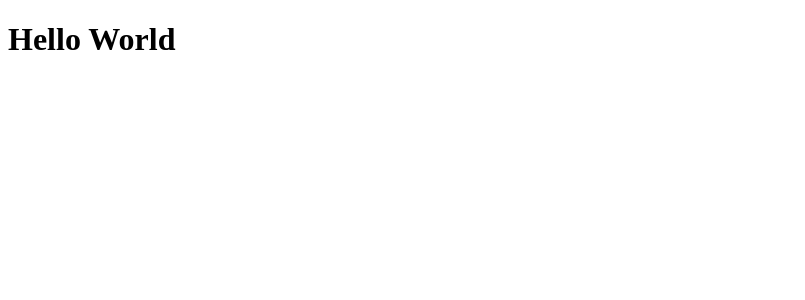
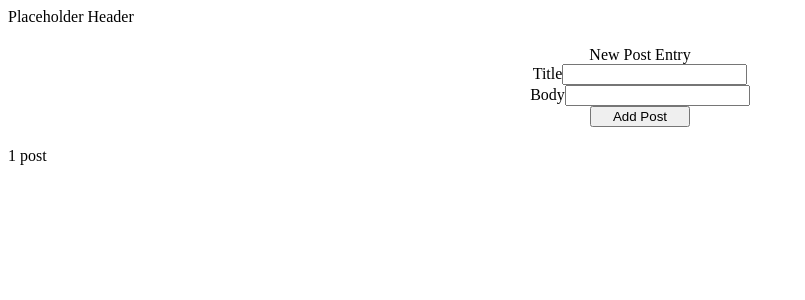
Before and after one commit to ErikGraciosa/ct-lab35-blog, a React app: page / in a window 1280 px wide. Shown: the top 300 px of the page, without its empty margins (0-805 px from the left). Built offline with nearby package versions, Linux system fonts and the light colour scheme.

Commit message:
added small front end

```diff
--- /dev/null
+++ b/src/actions/postActions.js
@@ -0,0 +1,4 @@
+// posts have a title and body
+// you can create a post
+// you can delete a post
+// BONUS: you can update a post by passing an id and new body
--- a/src/components/app/App.jsx
+++ b/src/components/app/App.jsx
@@ -1,5 +1,14 @@
 import React from 'react';
+import Header from '../header/Header';
+import PostForm from '../postForm/PostForm';
+import PostList from '../postList/PostList';
 
 export default function App() {
-  return <h1>Hello World</h1>;
+  return (
+    <>
+      <Header />
+      <PostForm />
+      <PostList />
+    </>
+  );
 }
--- /dev/null
+++ b/src/components/header/Header.jsx
@@ -0,0 +1,11 @@
+import React from 'react';
+
+function Header() {
+  return (
+    <div>
+      <p>Placeholder Header</p>
+    </div>
+  );
+}
+
+export default Header;
--- /dev/null
+++ b/src/components/postForm/PostForm.css
@@ -0,0 +1,19 @@
+form {
+  display: flex;
+  flex-direction: column;
+  margin: auto;
+  padding: 20px;
+}
+
+label {
+  margin: auto;
+}
+
+button {
+  width: 100px;
+  margin: auto;
+}
+
+p {
+  margin: auto;
+}
--- /dev/null
+++ b/src/components/postForm/PostForm.jsx
@@ -0,0 +1,21 @@
+import React from 'react';
+import styles from './PostForm.css';
+
+function PostForm() {
+  return (
+    <div>
+      <form>
+        <p>New Post Entry</p>
+        <label>Title
+          <input type="text"></input>
+        </label>
+        <label>Body
+          <input type="text"></input>
+        </label>
+        <button>Add Post</button>
+      </form>
+    </div>
+  );
+}
+
+export default PostForm;
--- /dev/null
+++ b/src/components/postList/Post.jsx
@@ -0,0 +1,11 @@
+import React from 'react';
+
+function Post() {
+  return (
+    <div>
+      <p>1 post</p>
+    </div>
+  );
+}
+
+export default Post;
--- /dev/null
+++ b/src/components/postList/PostList.jsx
@@ -0,0 +1,12 @@
+import React from 'react';
+import Post from './Post';
+
+function PostList() {
+  return (
+    <div>
+      <Post />
+    </div>
+  );
+}
+
+export default PostList;
--- /dev/null
+++ b/src/reducers/postReducer.js
@@ -0,0 +1,4 @@
+// store an array of posts
+// handle create a post
+// handle delete a post
+// BONUS: handle update a post by index
```
Also changed, not shown: 1 other file (tests, documents, lock files or other folders).
